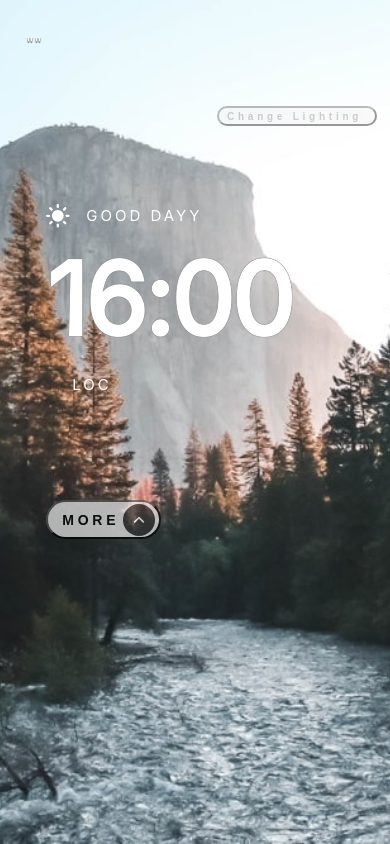
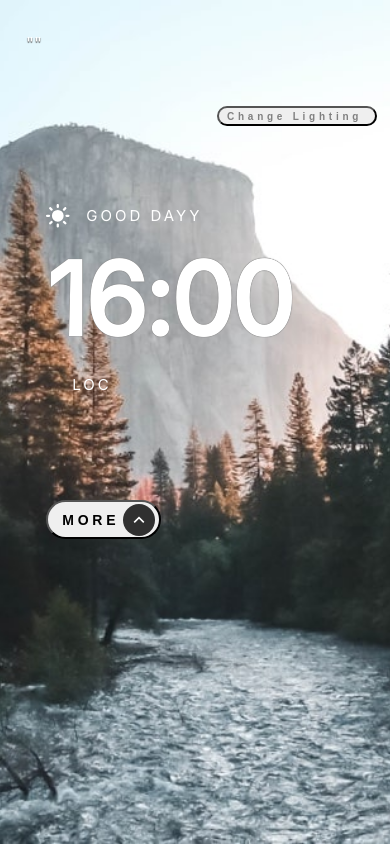
Before and after one commit to marfff/IP-International-clock-calender, a React (Create React App) app: page / in a window 390 px wide. Built offline with nearby package versions, Linux system fonts and the light colour scheme; no server answers.

Commit message:
fix/iphone button transparency
fix/iphone button transparency

```diff
--- a/src/App.css
+++ b/src/App.css
@@ -242,14 +242,13 @@
 	letter-spacing: 3.75px;
 	padding-left: 14px;
 	border-radius: 20px;
-	opacity: 0.7;
 	cursor: pointer;
 	outline: none;
 }
 
 .button1:hover {
 	opacity: 0.8;
-	transition: 1s;
+	transition: .5s;
 }
 
 /* .button1a {
@@ -286,14 +285,13 @@
 	letter-spacing: 3.75px;
 	padding: 8px;
 	border-radius: 20px;
-	opacity: 0.4;
 	cursor: pointer;
 	outline: none;
 }
 
 .button2:hover {
 	opacity: 0.8;
-	transition: 1s;
+	transition: 0.5s;
 }
 
 .iconsun {
```
